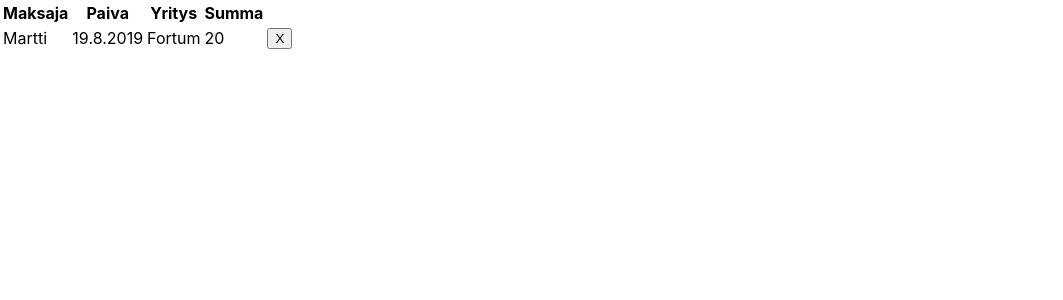
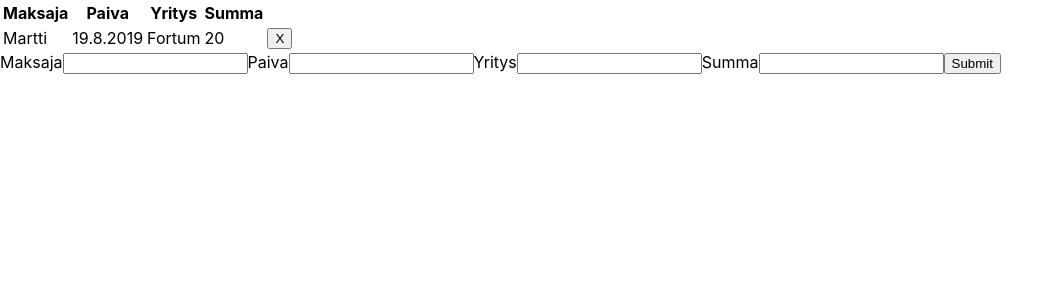
Before and after one commit to vruokon/soj_ryhmatyo_react, a React (Create React App) app: page / in a window 1280 px wide. Shown: the top 300 px of the page, without its empty margins (0-1063 px from the left). Built offline with nearby package versions, Linux system fonts and the light colour scheme.

Commit message:
lisasin formin, josta voi lisätä maksuja

```diff
--- a/src/App.js
+++ b/src/App.js
@@ -1,8 +1,9 @@
 import React, { Component } from "react";
 import "./App.css";
-import Table from "./components/Table";
 
 //component imports:
+import Table from "./components/Table";
+import Form from "./components/Form";
 
 class App extends Component {
   state = {
@@ -18,14 +19,19 @@ class App extends Component {
     headerInfo: ["Maksaja", "Paiva", "Yritys", "Summa"]
   };
 
-  removeCharacter = index => {
+  poistaMaksu = index => {
     const { maksuInfo } = this.state;
 
     this.setState({
-      maksuInfo: maksuInfo.filter((character, i) => {
+      maksuInfo: maksuInfo.filter((maksaja, i) => {
         return i !== index;
       })
     });
+  };
+
+  lisaaMaksu = maksu => {
+    console.log(maksu);
+    this.setState({ maksuInfo: [...this.state.maksuInfo, maksu] });
   };
 
   render() {
@@ -33,7 +39,8 @@ class App extends Component {
 
     return (
       <div className="container">
-        <Table maksuInfo={maksuInfo} headerInfo={headerInfo} removeCharacter={this.removeCharacter} />
+        <Table maksuInfo={maksuInfo} headerInfo={headerInfo} poistaMaksu={this.poistaMaksu} />
+        <Form lisaaMaksu={this.lisaaMaksu} />
       </div>
     );
   }
--- /dev/null
+++ b/src/components/Form.js
@@ -0,0 +1,48 @@
+import React, { Component } from "react";
+
+class Form extends Component {
+  constructor(props) {
+    super(props);
+    this.initialState = {
+      maksaja: "",
+      paiva: "",
+      yritys: "",
+      summa: ""
+    };
+
+    this.state = this.initialState;
+  }
+
+  kasitteleMuutos = event => {
+    const { name, value } = event.target;
+
+    this.setState({
+      [name]: value
+    });
+  };
+
+  onFormSubmit = event => {
+    event.preventDefault();
+
+    this.props.lisaaMaksu(this.state);
+    this.setState(this.initialState);
+  };
+  render() {
+    const { maksaja, paiva, yritys, summa } = this.state;
+
+    return (
+      <form onSubmit={this.onFormSubmit}>
+        <label>Maksaja</label>
+        <input type="text" name="maksaja" value={maksaja} onChange={this.kasitteleMuutos} />
+        <label>Paiva</label>
+        <input type="text" name="paiva" value={paiva} onChange={this.kasitteleMuutos} />
+        <label>Yritys</label>
+        <input type="text" name="yritys" value={yritys} onChange={this.kasitteleMuutos} />
+        <label>Summa</label>
+        <input type="text" name="summa" value={summa} onChange={this.kasitteleMuutos} />
+        <input type="submit" value="Submit" />
+      </form>
+    );
+  }
+}
+export default Form;
--- a/src/components/Table.js
+++ b/src/components/Table.js
@@ -21,7 +21,7 @@ const TableBody = props => {
         <td>{row.yritys}</td>
         <td>{row.summa}</td>
         <td>
-          <button onClick={() => props.removeCharacter(i)}>X</button>
+          <button onClick={() => props.poistaMaksu(i)}>X</button>
         </td>
       </tr>
     );
@@ -31,11 +31,11 @@ const TableBody = props => {
 
 class Table extends Component {
   render() {
-    const { maksuInfo, headerInfo, removeCharacter } = this.props;
+    const { maksuInfo, headerInfo, poistaMaksu } = this.props;
     return (
       <table>
         <TableHeader headerInfo={headerInfo} />
-        <TableBody maksuInfo={maksuInfo} removeCharacter={removeCharacter} />
+        <TableBody maksuInfo={maksuInfo} poistaMaksu={poistaMaksu} />
       </table>
     );
   }
```
